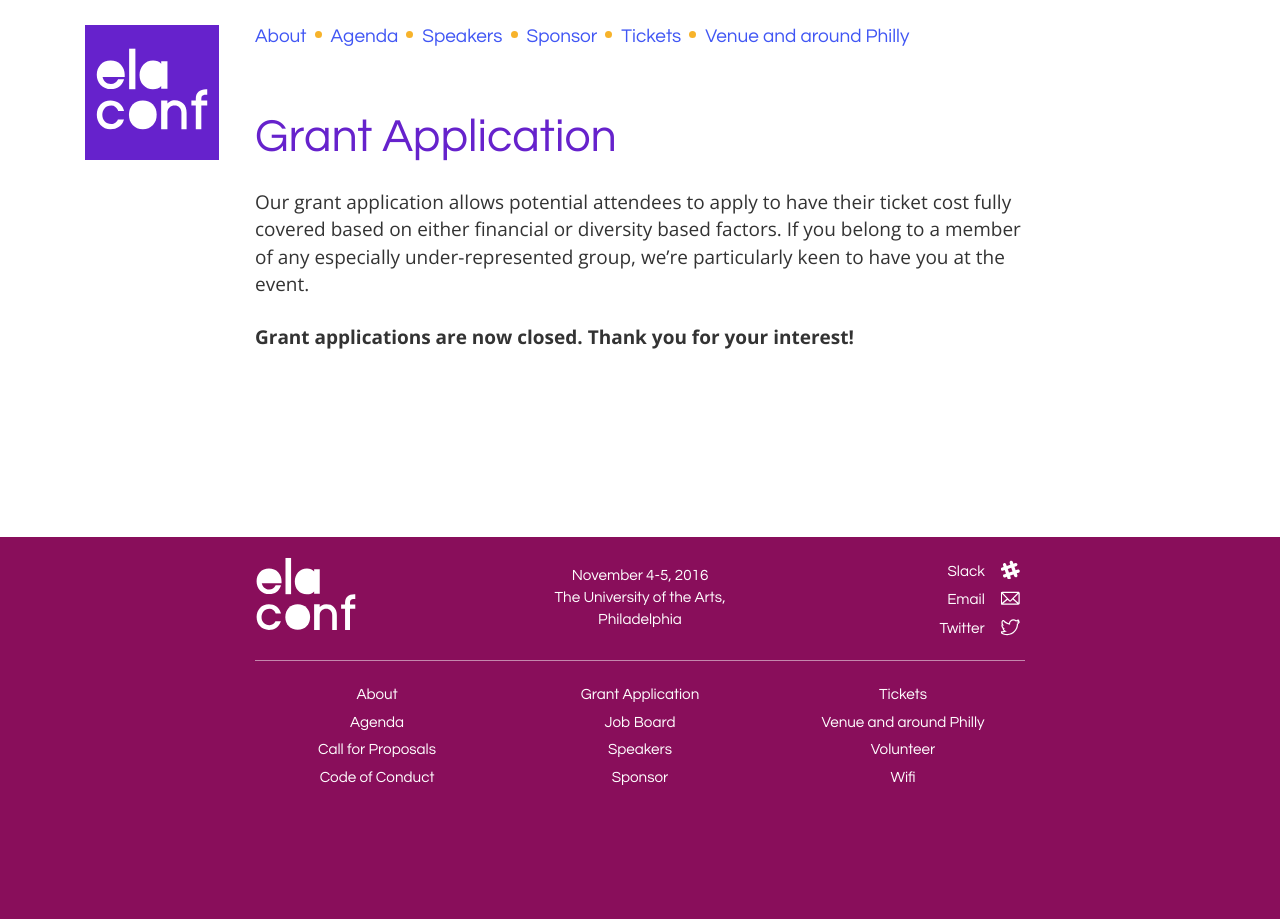
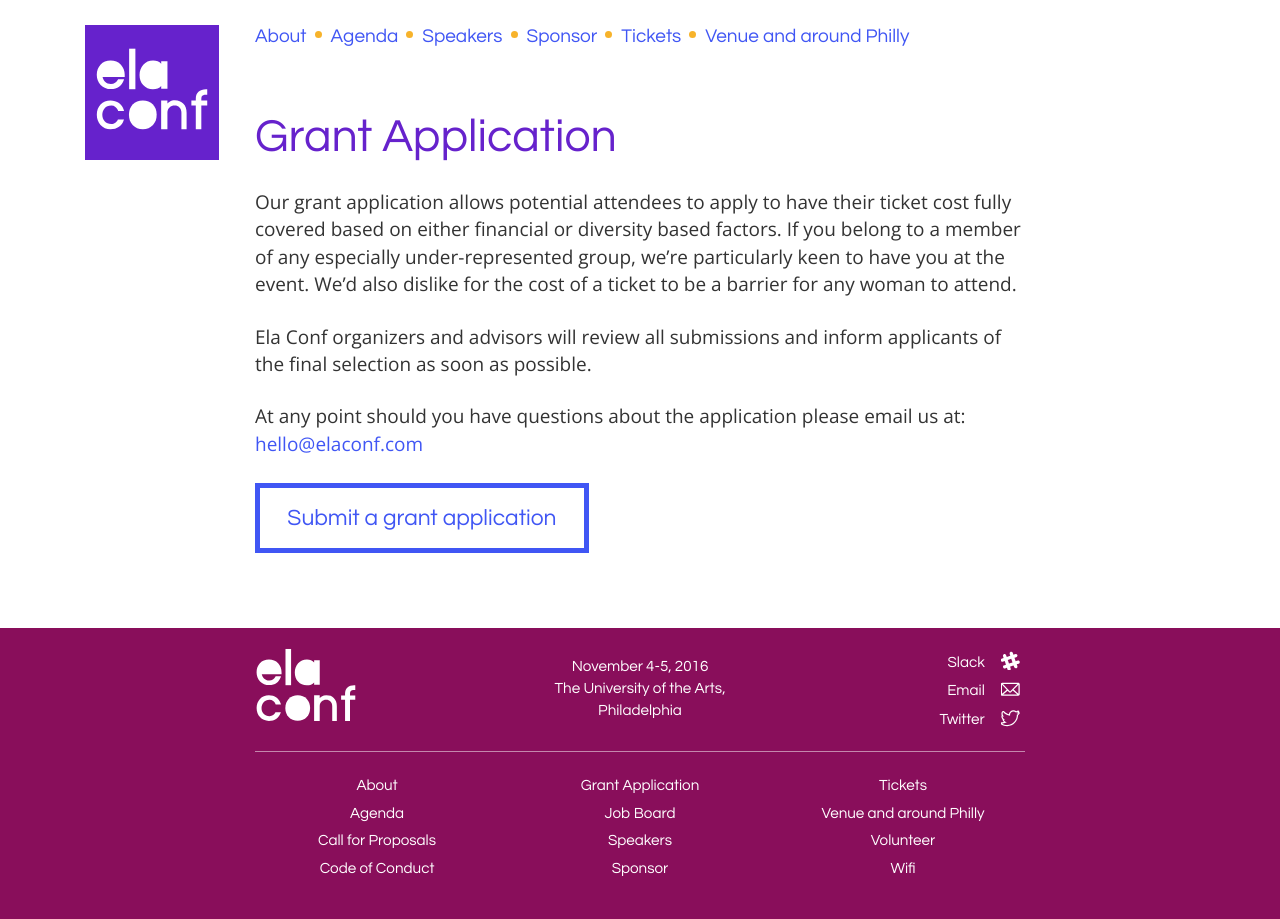
Before and after one commit to elaconf/elaconf.github.io, a Jekyll site: the page built from grant/index.md, in a window 1280 px wide. Built offline with Jekyll 4.4.1, drawn with Linux system fonts in a browser that asks for light colours.

Commit message:
Revert "close grant application (#80)"
This reverts commit cecc3e857ab6f49c4da9b75ce6262b7ebd8de3ee.

```diff
--- a/_includes/tickets.html
+++ b/_includes/tickets.html
@@ -1,3 +1,4 @@
 <p>Tickets are on sale now until November 1st or until they are sold out!</p>
 <script async src="//widgets.nvite.com/1.5/tickets.js" data-resource="ea6a" style="margin-bottom: 2em;"></script>
 <p>Please note that all sales are final. If you find you're unable to attend after purchasing a ticket, we are happy to transfer your ticket to a friend.</p>
+<p>We don't wish for the cost of a ticket to be a barrier for any woman to attend. We offer <a href="/grant">grants</a> based on either financial or diversity based factors.</p>
--- a/grant/index.md
+++ b/grant/index.md
@@ -5,6 +5,11 @@ nav: false
 description: Our grant application allows potential attendees to apply to have their ticket cost fully covered based on either financial or diversity based factors.
 ---
 
-Our grant application allows potential attendees to apply to have their ticket cost fully covered based on either financial or diversity based factors. If you belong to a member of any especially under-represented group, we're particularly keen to have you at the event.
+Our grant application allows potential attendees to apply to have their ticket cost fully covered based on either financial or diversity based factors. If you belong to a member of any especially under-represented group, we're particularly keen to have you at the event. We'd also dislike for the cost of a ticket to be a barrier for any woman to attend.
 
-**Grant applications are now closed. Thank you for your interest!**
+Ela Conf organizers and advisors will review all submissions and inform applicants of the final selection as soon as possible.
+
+At any point should you have questions about the application please email us at: [hello@elaconf.com](mailto:hello@elaconf.com)
+
+
+<a href="https://docs.google.com/forms/d/e/1FAIpQLSe0H1GF5niz_BHWcmktfJI0WDt3I_Pk619fZimSUWIglgYF1A/viewform" class="button button-large">Submit a grant application</a>
```
